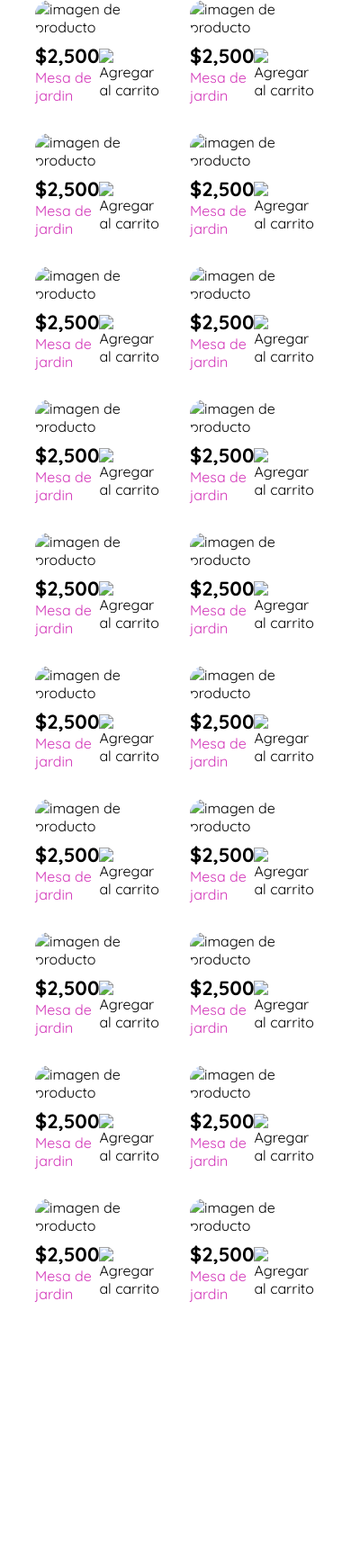
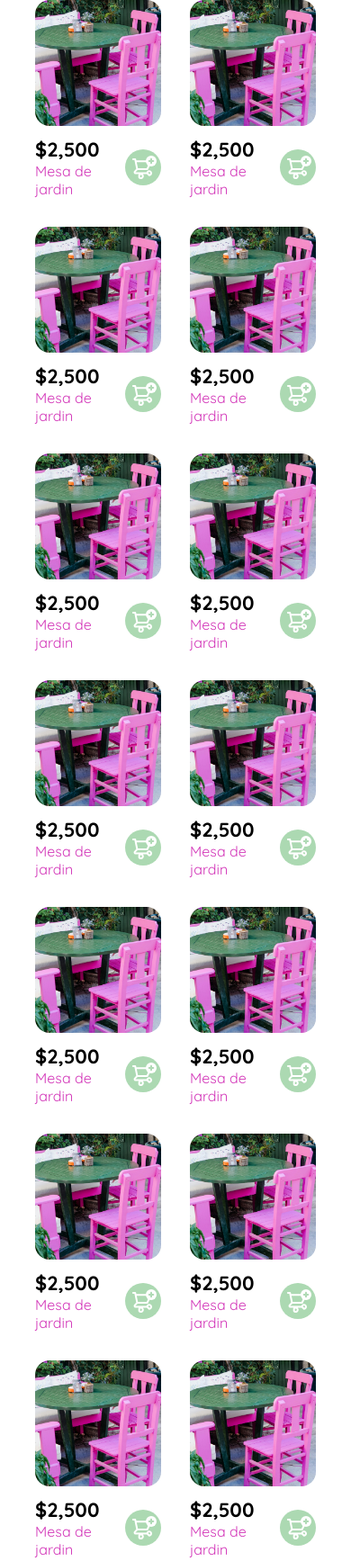
Before and after one commit to AngelVelasco256/YardSale, a plain HTML site: page Views/home.html in a window 390 px wide. Shown: the top 1735 px of the page at 90% size. Before the commit the page ends 1448 px from the top, so only its background shows below. Drawn offline with Linux system fonts and the light colour scheme.

Commit message:
Agregada vista productos mobile y desktop, edicion de icono cambio de color

```diff
--- a/Views/home.html
+++ b/Views/home.html
@@ -90,242 +90,242 @@
     <section class="main-container">
         <div class="cards-container">
             <div class="product-card">
-                <img src="Assets/images/pexels-mlkbnl-8442158 (2).jpg" alt="imagen de producto" class="product-image">
+                <img src="../../Assets/images/pexels-mlkbnl-8442158 (2).jpg" alt="imagen de producto" class="product-image">
                 <div class="product-info">
                     <div class="product-info-text">
                         <p>$2,500</p>
                         <p>Mesa de jardin</p>
                     </div>
                     <figure class="product-figure">
-                        <img src="./Assets/icons/bt_add_to_cart.svg" alt="Agregar al carrito">
+                        <img src="/../Assets/icons/bt_add_to_cart.svg" alt="Agregar al carrito">
                     </figure>
                 </div>
             </div>
             <div class="product-card">
-                <img src="Assets/images/pexels-mlkbnl-8442158 (2).jpg" alt="imagen de producto" class="product-image">
+                <img src="../Assets/images/pexels-mlkbnl-8442158 (2).jpg" alt="imagen de producto" class="product-image">
                 <div class="product-info">
                     <div class="product-info-text">
                         <p>$2,500</p>
                         <p>Mesa de jardin</p>
                     </div>
                     <figure class="product-figure">
-                        <img src="Assets/icons/bt_add_to_cart.svg" alt="Agregar al carrito">
+                        <img src="../Assets/icons/bt_add_to_cart.svg" alt="Agregar al carrito">
                     </figure>
                 </div>
             </div>
             <div class="product-card">
-                <img src="Assets/images/pexels-mlkbnl-8442158 (2).jpg" alt="imagen de producto" class="product-image">
+                <img src="../Assets/images/pexels-mlkbnl-8442158 (2).jpg" alt="imagen de producto" class="product-image">
                 <div class="product-info">
                     <div class="product-info-text">
                         <p>$2,500</p>
                         <p>Mesa de jardin</p>
                     </div>
                     <figure class="product-figure">
-                        <img src="Assets/icons/bt_add_to_cart.svg" alt="Agregar al carrito">
+                        <img src="../Assets/icons/bt_add_to_cart.svg" alt="Agregar al carrito">
                     </figure>
                 </div>
             </div>
             <div class="product-card">
-                <img src="Assets/images/pexels-mlkbnl-8442158 (2).jpg" alt="imagen de producto" class="product-image">
+                <img src="../Assets/images/pexels-mlkbnl-8442158 (2).jpg" alt="imagen de producto" class="product-image">
                 <div class="product-info">
                     <div class="product-info-text">
                         <p>$2,500</p>
                         <p>Mesa de jardin</p>
                     </div>
                     <figure class="product-figure">
-                        <img src="Assets/icons/bt_add_to_cart.svg" alt="Agregar al carrito">
+                        <img src="../Assets/icons/bt_add_to_cart.svg" alt="Agregar al carrito">
                     </figure>
                 </div>
             </div>
             <div class="product-card">
-                <img src="Assets/images/pexels-mlkbnl-8442158 (2).jpg" alt="imagen de producto" class="product-image">
+                <img src="../Assets/images/pexels-mlkbnl-8442158 (2).jpg" alt="imagen de producto" class="product-image">
                 <div class="product-info">
                     <div class="product-info-text">
                         <p>$2,500</p>
                         <p>Mesa de jardin</p>
                     </div>
                     <figure class="product-figure">
-                        <img src="Assets/icons/bt_add_to_cart.svg" alt="Agregar al carrito">
+                        <img src="../Assets/icons/bt_add_to_cart.svg" alt="Agregar al carrito">
                     </figure>
                 </div>
             </div>
             <div class="product-card">
-                <img src="Assets/images/pexels-mlkbnl-8442158 (2).jpg" alt="imagen de producto" class="product-image">
+                <img src="../Assets/images/pexels-mlkbnl-8442158 (2).jpg" alt="imagen de producto" class="product-image">
                 <div class="product-info">
                     <div class="product-info-text">
                         <p>$2,500</p>
                         <p>Mesa de jardin</p>
                     </div>
                     <figure class="product-figure">
-                        <img src="Assets/icons/bt_add_to_cart.svg" alt="Agregar al carrito">
+                        <img src="../Assets/icons/bt_add_to_cart.svg" alt="Agregar al carrito">
                     </figure>
                 </div>
             </div>
             <div class="product-card">
-                <img src="Assets/images/pexels-mlkbnl-8442158 (2).jpg" alt="imagen de producto" class="product-image">
+                <img src="../Assets/images/pexels-mlkbnl-8442158 (2).jpg" alt="imagen de producto" class="product-image">
                 <div class="product-info">
                     <div class="product-info-text">
                         <p>$2,500</p>
                         <p>Mesa de jardin</p>
                     </div>
                     <figure class="product-figure">
-                        <img src="Assets/icons/bt_add_to_cart.svg" alt="Agregar al carrito">
+                        <img src="../Assets/icons/bt_add_to_cart.svg" alt="Agregar al carrito">
                     </figure>
                 </div>
             </div>
             <div class="product-card">
-                <img src="Assets/images/pexels-mlkbnl-8442158 (2).jpg" alt="imagen de producto" class="product-image">
+                <img src="../Assets/images/pexels-mlkbnl-8442158 (2).jpg" alt="imagen de producto" class="product-image">
                 <div class="product-info">
                     <div class="product-info-text">
                         <p>$2,500</p>
                         <p>Mesa de jardin</p>
                     </div>
                     <figure class="product-figure">
-                        <img src="Assets/icons/bt_add_to_cart.svg" alt="Agregar al carrito">
+                        <img src="../Assets/icons/bt_add_to_cart.svg" alt="Agregar al carrito">
                     </figure>
                 </div>
             </div>
             <div class="product-card">
-                <img src="Assets/images/pexels-mlkbnl-8442158 (2).jpg" alt="imagen de producto" class="product-image">
+                <img src="../Assets/images/pexels-mlkbnl-8442158 (2).jpg" alt="imagen de producto" class="product-image">
                 <div class="product-info">
                     <div class="product-info-text">
                         <p>$2,500</p>
                         <p>Mesa de jardin</p>
                     </div>
                     <figure class="product-figure">
-                        <img src="Assets/icons/bt_add_to_cart.svg" alt="Agregar al carrito">
+                        <img src="../Assets/icons/bt_add_to_cart.svg" alt="Agregar al carrito">
                     </figure>
                 </div>
             </div>
             <div class="product-card">
-                <img src="Assets/images/pexels-mlkbnl-8442158 (2).jpg" alt="imagen de producto" class="product-image">
+                <img src="../Assets/images/pexels-mlkbnl-8442158 (2).jpg" alt="imagen de producto" class="product-image">
                 <div class="product-info">
                     <div class="product-info-text">
                         <p>$2,500</p>
                         <p>Mesa de jardin</p>
                     </div>
                     <figure class="product-figure">
-                        <img src="Assets/icons/bt_add_to_cart.svg" alt="Agregar al carrito">
+                        <img src="../Assets/icons/bt_add_to_cart.svg" alt="Agregar al carrito">
                     </figure>
                 </div>
             </div>
             <div class="product-card">
-                <img src="Assets/images/pexels-mlkbnl-8442158 (2).jpg" alt="imagen de producto" class="product-image">
+                <img src="../Assets/images/pexels-mlkbnl-8442158 (2).jpg" alt="imagen de producto" class="product-image">
                 <div class="product-info">
                     <div class="product-info-text">
                         <p>$2,500</p>
                         <p>Mesa de jardin</p>
                     </div>
                     <figure class="product-figure">
-                        <img src="Assets/icons/bt_add_to_cart.svg" alt="Agregar al carrito">
+                        <img src="../Assets/icons/bt_add_to_cart.svg" alt="Agregar al carrito">
                     </figure>
                 </div>
             </div>
             <div class="product-card">
-                <img src="Assets/images/pexels-mlkbnl-8442158 (2).jpg" alt="imagen de producto" class="product-image">
+                <img src="../Assets/images/pexels-mlkbnl-8442158 (2).jpg" alt="imagen de producto" class="product-image">
                 <div class="product-info">
                     <div class="product-info-text">
                         <p>$2,500</p>
                         <p>Mesa de jardin</p>
                     </div>
                     <figure class="product-figure">
-                        <img src="Assets/icons/bt_add_to_cart.svg" alt="Agregar al carrito">
+                        <img src="../Assets/icons/bt_add_to_cart.svg" alt="Agregar al carrito">
                     </figure>
                 </div>
             </div>
             <div class="product-card">
-                <img src="Assets/images/pexels-mlkbnl-8442158 (2).jpg" alt="imagen de producto" class="product-image">
+                <img src="../Assets/images/pexels-mlkbnl-8442158 (2).jpg" alt="imagen de producto" class="product-image">
                 <div class="product-info">
                     <div class="product-info-text">
                         <p>$2,500</p>
                         <p>Mesa de jardin</p>
                     </div>
                     <figure class="product-figure">
-                        <img src="Assets/icons/bt_add_to_cart.svg" alt="Agregar al carrito">
+                        <img src="../Assets/icons/bt_add_to_cart.svg" alt="Agregar al carrito">
                     </figure>
                 </div>
             </div>
             <div class="product-card">
-                <img src="Assets/images/pexels-mlkbnl-8442158 (2).jpg" alt="imagen de producto" class="product-image">
+                <img src="../Assets/images/pexels-mlkbnl-8442158 (2).jpg" alt="imagen de producto" class="product-image">
                 <div class="product-info">
                     <div class="product-info-text">
                         <p>$2,500</p>
                         <p>Mesa de jardin</p>
                     </div>
                     <figure class="product-figure">
-                        <img src="Assets/icons/bt_add_to_cart.svg" alt="Agregar al carrito">
+                        <img src="../Assets/icons/bt_add_to_cart.svg" alt="Agregar al carrito">
                     </figure>
                 </div>
             </div>
             <div class="product-card">
-                <img src="Assets/images/pexels-mlkbnl-8442158 (2).jpg" alt="imagen de producto" class="product-image">
+                <img src="../Assets/images/pexels-mlkbnl-8442158 (2).jpg" alt="imagen de producto" class="product-image">
                 <div class="product-info">
                     <div class="product-info-text">
                         <p>$2,500</p>
                         <p>Mesa de jardin</p>
                     </div>
                     <figure class="product-figure">
-                        <img src="Assets/icons/bt_add_to_cart.svg" alt="Agregar al carrito">
+                        <img src="../Assets/icons/bt_add_to_cart.svg" alt="Agregar al carrito">
                     </figure>
                 </div>
             </div>
             <div class="product-card">
-                <img src="Assets/images/pexels-mlkbnl-8442158 (2).jpg" alt="imagen de producto" class="product-image">
+                <img src="../Assets/images/pexels-mlkbnl-8442158 (2).jpg" alt="imagen de producto" class="product-image">
                 <div class="product-info">
                     <div class="product-info-text">
                         <p>$2,500</p>
                         <p>Mesa de jardin</p>
                     </div>
                     <figure class="product-figure">
-                        <img src="Assets/icons/bt_add_to_cart.svg" alt="Agregar al carrito">
+                        <img src="../Assets/icons/bt_add_to_cart.svg" alt="Agregar al carrito">
                     </figure>
                 </div>
             </div>
             <div class="product-card">
-                <img src="Assets/images/pexels-mlkbnl-8442158 (2).jpg" alt="imagen de producto" class="product-image">
+                <img src="../Assets/images/pexels-mlkbnl-8442158 (2).jpg" alt="imagen de producto" class="product-image">
                 <div class="product-info">
                     <div class="product-info-text">
                         <p>$2,500</p>
                         <p>Mesa de jardin</p>
                     </div>
                     <figure class="product-figure">
-                        <img src="Assets/icons/bt_add_to_cart.svg" alt="Agregar al carrito">
+                        <img src="../Assets/icons/bt_add_to_cart.svg" alt="Agregar al carrito">
                     </figure>
                 </div>
             </div>
             <div class="product-card">
-                <img src="Assets/images/pexels-mlkbnl-8442158 (2).jpg" alt="imagen de producto" class="product-image">
+                <img src="../Assets/images/pexels-mlkbnl-8442158 (2).jpg" alt="imagen de producto" class="product-image">
                 <div class="product-info">
                     <div class="product-info-text">
                         <p>$2,500</p>
                         <p>Mesa de jardin</p>
                     </div>
                     <figure class="product-figure">
-                        <img src="Assets/icons/bt_add_to_cart.svg" alt="Agregar al carrito">
+                        <img src="../Assets/icons/bt_add_to_cart.svg" alt="Agregar al carrito">
                     </figure>
                 </div>
             </div>
             <div class="product-card">
-                <img src="Assets/images/pexels-mlkbnl-8442158 (2).jpg" alt="imagen de producto" class="product-image">
+                <img src="../Assets/images/pexels-mlkbnl-8442158 (2).jpg" alt="imagen de producto" class="product-image">
                 <div class="product-info">
                     <div class="product-info-text">
                         <p>$2,500</p>
                         <p>Mesa de jardin</p>
                     </div>
                     <figure class="product-figure">
-                        <img src="Assets/icons/bt_add_to_cart.svg" alt="Agregar al carrito">
+                        <img src="../Assets/icons/bt_add_to_cart.svg" alt="Agregar al carrito">
                     </figure>
                 </div>
             </div>
             <div class="product-card">
-                <img src="Assets/images/pexels-mlkbnl-8442158 (2).jpg" alt="imagen de producto" class="product-image">
+                <img src="../Assets/images/pexels-mlkbnl-8442158 (2).jpg" alt="imagen de producto" class="product-image">
                 <div class="product-info">
                     <div class="product-info-text">
                         <p>$2,500</p>
                         <p>Mesa de jardin</p>
                     </div>
                     <figure class="product-figure">
-                        <img src="Assets/icons/bt_add_to_cart.svg" alt="Agregar al carrito">
+                        <img src="../Assets/icons/bt_add_to_cart.svg" alt="Agregar al carrito">
                     </figure>
                 </div>
             </div>
```
Also changed, not shown: Views/product.html (added, +111 -0 lines).
